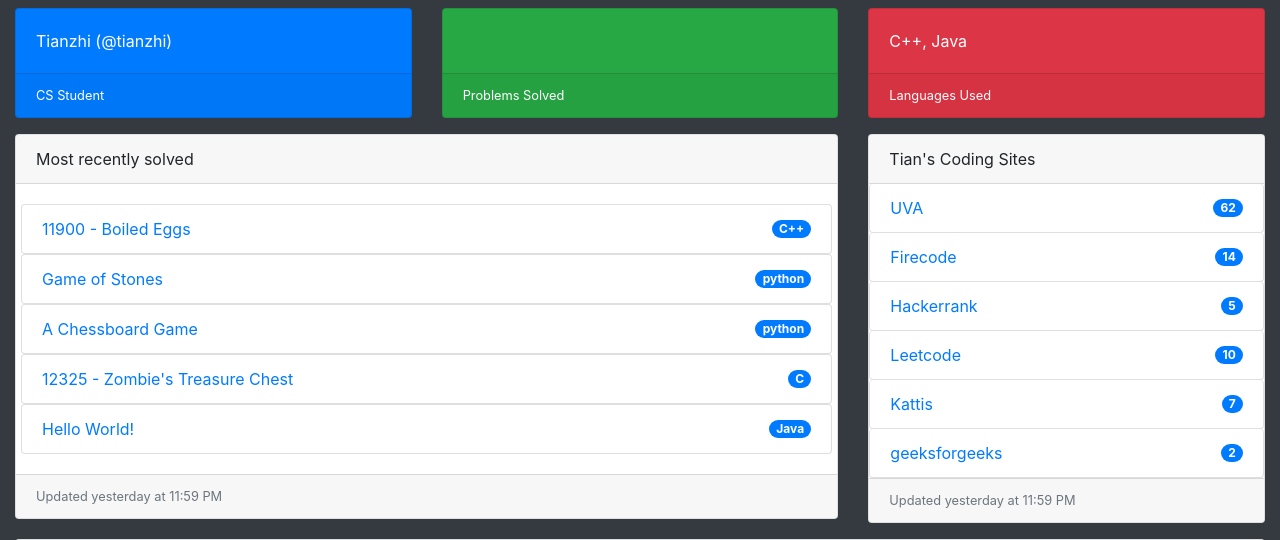
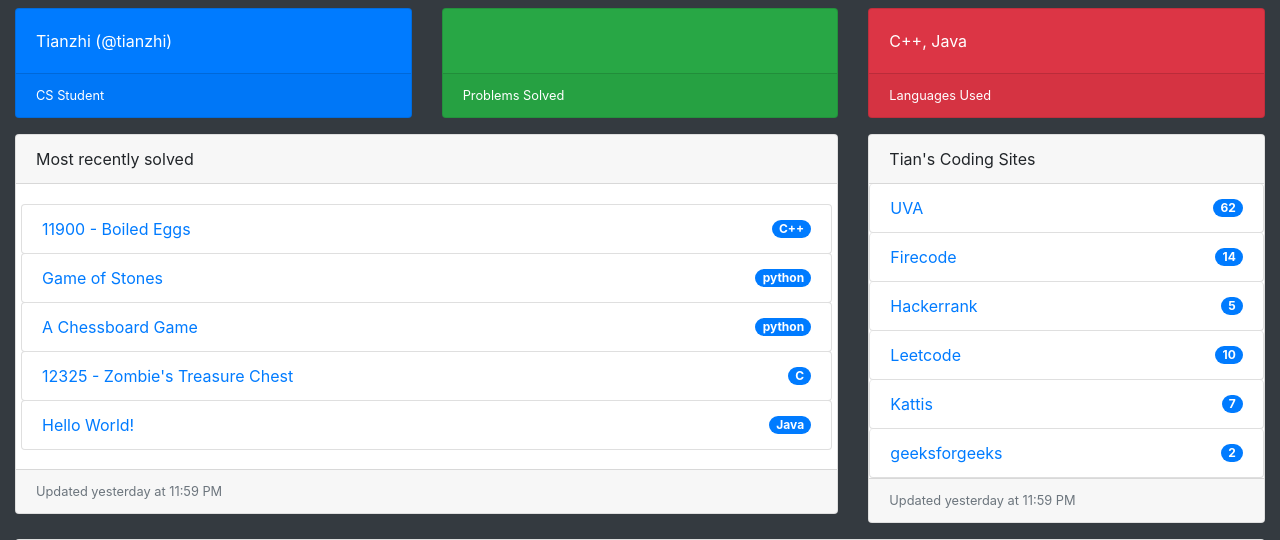
Before and after one commit to garyscary/myTrueScore, a Django app: template mysite/mytruescore/templates/dashboard.html in a window 1280 px wide. Shown: the part 56-596 px from the top of the page. Run offline with Django 3.2, Linux system fonts and the light colour scheme; the template is opened without the code that fills it, so the values that code supplies are empty; some libraries are stand-ins or nearby versions.

Commit message:
ADD: Style code

```diff
--- a/mysite/mytruescore/templates/dashboard.html
+++ b/mysite/mytruescore/templates/dashboard.html
@@ -129,27 +129,27 @@
                 <!-- </div> -->
                 <ul class="list-group" style="width:100%;">
                   <a href="https://uva.onlinejudge.org/index.php?option=com_onlinejudge&Itemid=8&category=24&page=show_problem&problem=3051" target="_blank">
-                  <li class="list-group-item d-flex justify-content-between align-items-center">
+                  <li class="list-group-item d-flex justify-content-between align-items-center" style="margin-bottom: -1px;">
                     11900 - Boiled Eggs
                     <span class="badge badge-primary badge-pill">C++</span>
                   </li></a>
                   <a href="https://www.hackerrank.com/challenges/game-of-stones-1/problem" target="_blank">
-                  <li class="list-group-item d-flex justify-content-between align-items-center">
+                  <li class="list-group-item d-flex justify-content-between align-items-center" style="margin-bottom: -1px;">
                     Game of Stones
                     <span class="badge badge-primary badge-pill">python</span>
                   </li></a>
                   <a href="https://www.hackerrank.com/challenges/a-chessboard-game-1/problem" target="_blank">
-                  <li class="list-group-item d-flex justify-content-between align-items-center">
+                  <li class="list-group-item d-flex justify-content-between align-items-center" style="margin-bottom: -1px;">
                     A Chessboard Game
                     <span class="badge badge-primary badge-pill">python</span>
                   </li></a>
                   <a href="https://uva.onlinejudge.org/index.php?option=com_onlinejudge&Itemid=8&category=24&page=show_problem&problem=3747" target="_blank">
-                  <li class="list-group-item d-flex justify-content-between align-items-center">
+                  <li class="list-group-item d-flex justify-content-between align-items-center" style="margin-bottom: -1px;">
                     12325 - Zombie's Treasure Chest
                     <span class="badge badge-primary badge-pill">C</span>
                   </li></a>
                   <a href="https://open.kattis.com/problems/hello" target="_blank">
-                  <li class="list-group-item d-flex justify-content-between align-items-center">
+                  <li class="list-group-item d-flex justify-content-between align-items-center" style="margin-bottom: -1px;">
                     Hello World!
                     <span class="badge badge-primary badge-pill">Java</span>
                   </li></a>
```
